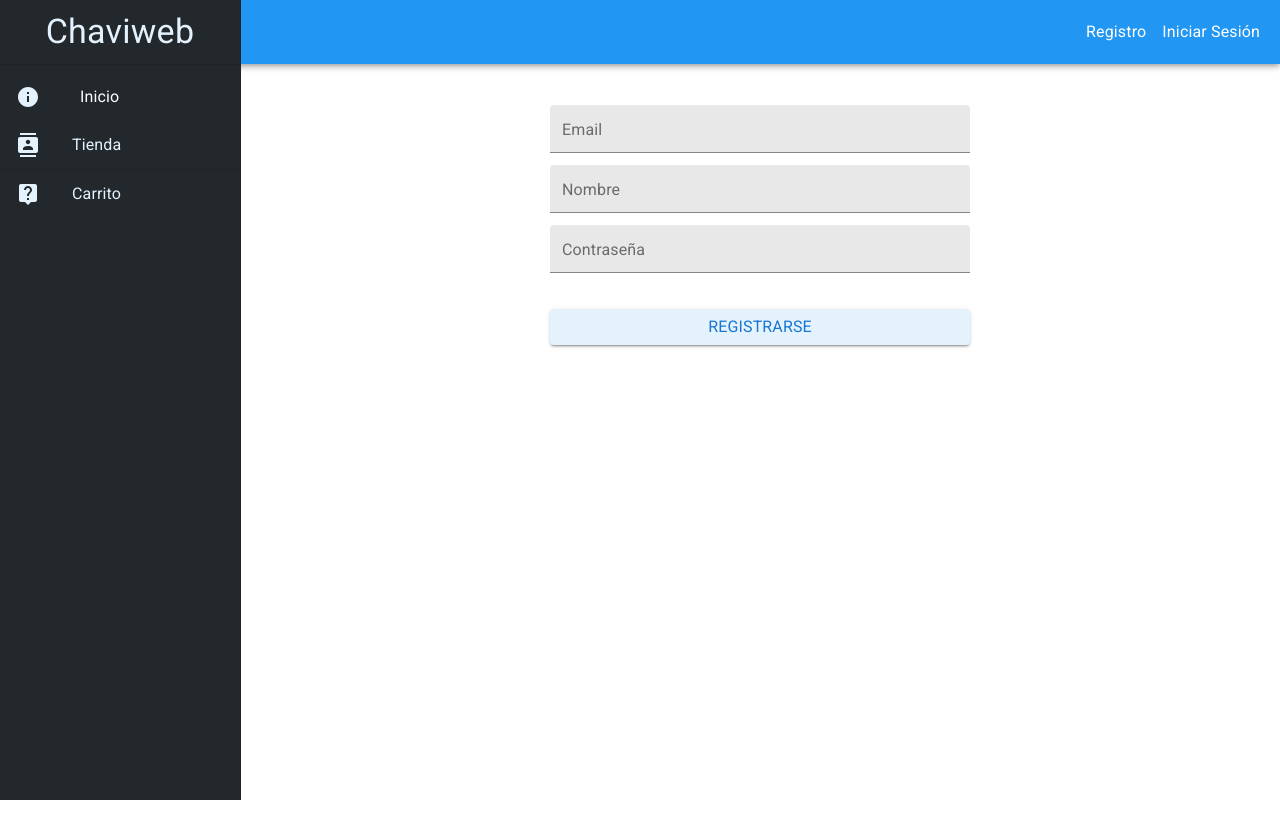
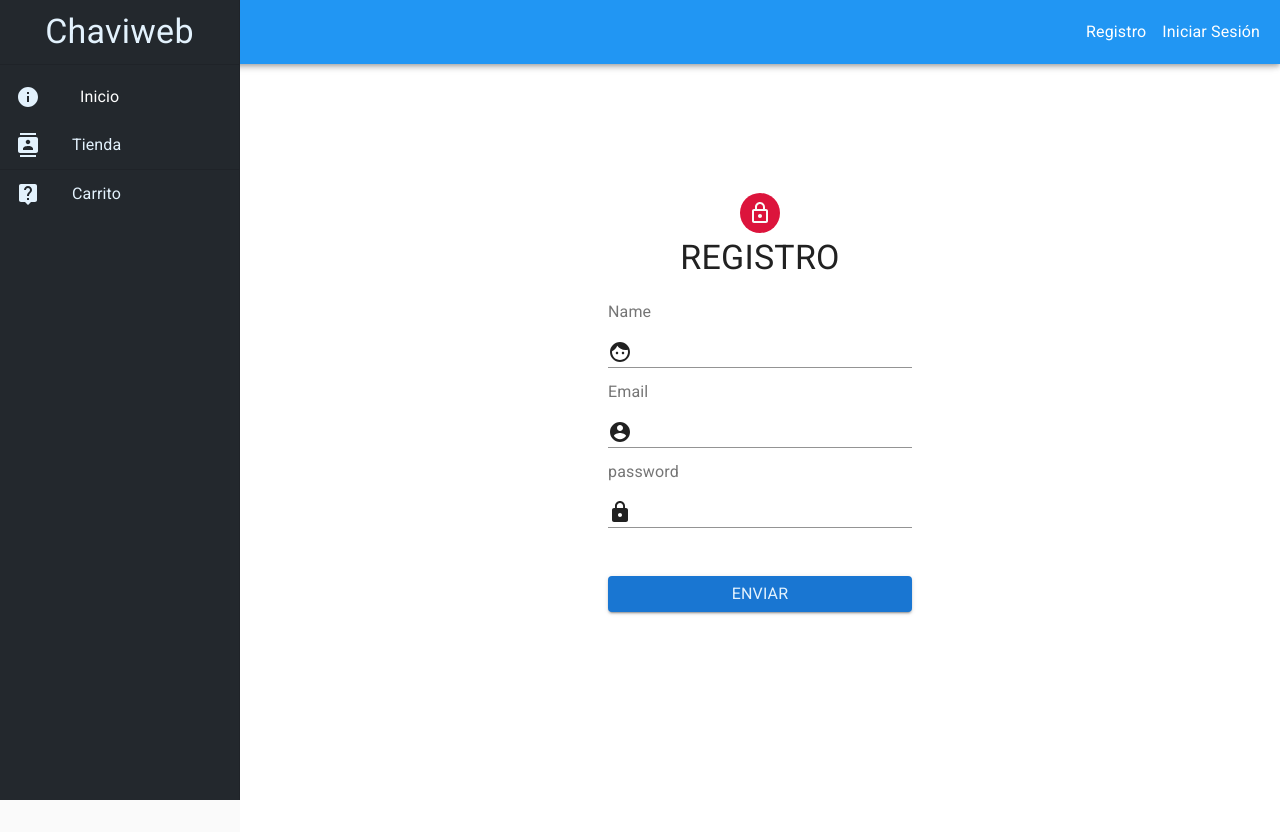
Before and after one commit to chavilla/distribuidora-fronted, a Next.js app: page /registro in a window 1280 px wide. Built offline with nearby package versions, Linux system fonts and the light colour scheme; no server answers.

Commit message:
Ajustes en el registro

```diff
--- a/components/materialUiStyles/StylesMaterialUi.js
+++ b/components/materialUiStyles/StylesMaterialUi.js
@@ -26,6 +26,10 @@ export const useStyles = makeStyles((theme)=>({
         marginRight:' auto',
         marginBottom:10
 
+    },
+
+    cards:{
+        backgroundColor:'#e1e1e1'
     }
 
     }));
--- a/pages/login.js
+++ b/pages/login.js
@@ -8,8 +8,6 @@ import Spinner from '../components/layout/Spinner';
 import { ThemeProvider,
   Container,
   Typography,
-  Box,
-  TextField,
   Button,
   Avatar,
   CssBaseline,
--- a/pages/registro.js
+++ b/pages/registro.js
@@ -7,13 +7,21 @@ import * as Yup from "yup";
 import {
   Container,
   Typography,
-  TextField,
-  Box,
   Button,
   ThemeProvider,
+  Avatar,
+  CssBaseline,
+  InputLabel,
+  InputAdornment,
+  Input
 } from "@material-ui/core";
-import Theme from "../components/themeConfig";
+import AccountCircle from '@material-ui/icons/AccountCircle';
+import LockOutlinedIcon from '@material-ui/icons/LockOutlined';
+import LockIcon from '@material-ui/icons/Lock';
+import FaceIcon from '@material-ui/icons/Face';
+import { useStyles } from '../components/materialUiStyles/StylesMaterialUi';
 import Spinner from "../components/layout/Spinner";
+import theme from "../components/themeConfig";
 
 const Registro = (props) => {
   //obtener el context
@@ -49,96 +57,109 @@ const Registro = (props) => {
     }
   },[autenticado,loading]);
 
+  const classes=useStyles();
+
   return (
     <Layout>
-      <ThemeProvider theme={Theme}>
+    <ThemeProvider theme={theme}>
+      <div className='containerFrmLogin'>
       <Container
-          component="form"
-          maxWidth="xs"
+        component='form'
+        maxWidth='md'
+        className='frmLogin'
         onSubmit={formik.handleSubmit}
       >
-          <Typography variant="h3" className="title">
-            Introduce tus datos
+      <CssBaseline/>
+      <div className={classes.paper}>
+      <Avatar className='avatar'>
+          <LockOutlinedIcon />
+        </Avatar>
+        <Typography className='text-center title' component='h1' variant='h4'>
+          REGISTRO
         </Typography>
 
-          {loading ? (
-            <Spinner />
-          ) : (
+        {loading
+          ?
+          <Spinner/>
+          :
           <>
-              <Box>
-                <TextField
-                  margin="dense"
-                  label="Email"
-                  variant="filled"
+           <InputLabel htmlFor="input-with-icon-adornment">Name</InputLabel>
+            <Input
+              name='name'
+              className='text-field'
+              value={formik.values.name}
+              onChange={formik.handleChange}
+              onBlur={formik.handleBlur}
               fullWidth
-                  name="email"
+              id="input-with-icon-adornment"
+              startAdornment={
+                <InputAdornment position="start">
+                  <FaceIcon/>
+                </InputAdornment>
+              }
+            />
+            {formik.touched.name && formik.errors.name
+              ?
+                <Typography color='error' variant='body1'>{formik.errors.name}</Typography>
+              : null
+            }
+          <InputLabel htmlFor="input-with-icon-adornment">Email</InputLabel>
+            <Input
+              name='email'
+              className='text-field'
               value={formik.values.email}
               onChange={formik.handleChange}
               onBlur={formik.handleBlur}
-                ></TextField>
-                {formik.touched.email && formik.errors.email ? (
-                  <Box>
-                    <Typography color="error" variant="body1">
-                      {formik.errors.email}
-                    </Typography>
-                  </Box>
-                ) : null}
-              </Box>
+              fullWidth
+              id="input-with-icon-adornment"
+              startAdornment={
+                <InputAdornment position="start">
+                  <AccountCircle />
+                </InputAdornment>
+              }
+            />
+            {formik.touched.email && formik.errors.email
+              ?
+                <Typography color='error' variant='body1'>{formik.errors.email}</Typography>
+              : null
+            }
 
-              <Box>
-                <TextField
-                  margin="dense"
-                  label="Nombre"
-                  variant="filled"
-                  fullWidth
-                  name="name"
-                  value={formik.values.name}
-                  onChange={formik.handleChange}
-                  onBlur={formik.handleBlur}
-                ></TextField>
-                {formik.touched.name && formik.errors.name ? (
-                  <div>
-                    <Typography color="error" variant="body1">
-                      {formik.errors.name}
-                    </Typography>
-                  </div>
-                ) : null}
-              </Box>
 
-              <Box>
-                <TextField
-                  margin="dense"
-                  type="password"
-                  label="Contraseña"
-                  variant="filled"
-                  fullWidth
-                  name="password"
+          <InputLabel htmlFor="input-with-icon-adornment">password</InputLabel>
+          <Input
+            name='password'
+            className='text-field'
             value={formik.values.password}
             onChange={formik.handleChange}
             onBlur={formik.handleBlur}
-                ></TextField>
-                {formik.touched.password && formik.errors.password ? (
-                  <div className="">
-                    <Typography color="error" variant="body1">
-                      {formik.errors.password}
-                    </Typography>
+            fullWidth
+            id="input-with-icon-adornment"
+            startAdornment={
+              <InputAdornment position="start">
+               <LockIcon/>
+              </InputAdornment>
+            }
+          />
+
+          {formik.touched.password && formik.errors.password
+            ?
+              <Typography color='error' variant='body1'>{formik.errors.password}</Typography>
+            : null
+          }
+
+        <Button type='submit'
+         className='my'
+         fullWidth
+         variant='contained'
+         color='secondary'
+
+        ><Typography color='primary'>Enviar</Typography></Button>
+        {mensaje ? (<Typography color='error'>{mensaje}</Typography>):null}
+          </>
+      }
       </div>
-                ) : null}
-              </Box>
-
-              <Button
-                type="submit"
-                className="my"
-                variant="contained"
-                color="primary"
-                fullWidth
-              >
-                <Typography color="secondary">Registrarse</Typography>
-              </Button>
-              {mensaje ? <p className="">{mensaje}</p> : null}
-            </>
-          )}
       </Container>
+      </div>
     </ThemeProvider>
     </Layout>
   );
--- a/public/static/css/app.css
+++ b/public/static/css/app.css
@@ -191,7 +191,9 @@
 
 .imgProduct{
   width: 100%;
-  height: 200px;
+  max-width: 250px;
+  height: 100%;
+  max-height: 250px;
 }
 
 .MuiDrawer-paperAnchorDockedLeft{
```
Also changed, not shown: components/Producto.js (+4 -3 lines). Lines whose indentation alone changed are shown as unchanged.
